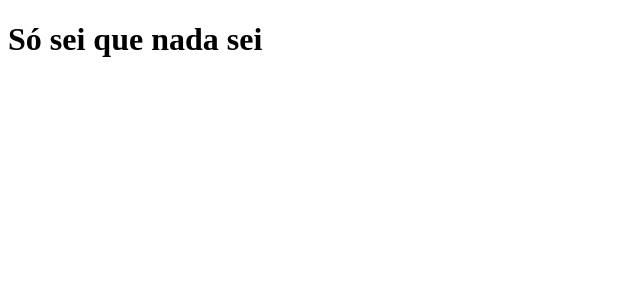
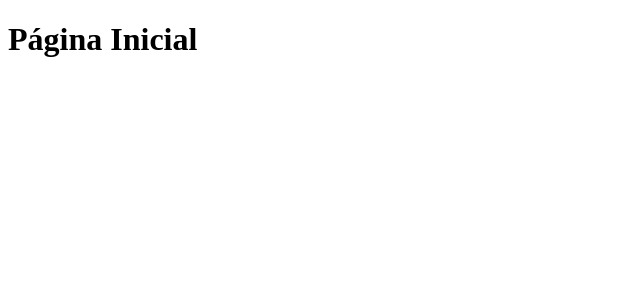
Before and after one commit to gwostp/Curso.dev, a Next.js app: page / in a window 1280 px wide. Shown: the top 300 px of the page, without its empty margins (0-640 px from the left). Built offline with nearby package versions, Linux system fonts and the light colour scheme.

Commit message:
adiciona pagina inicial e remove .next do git

```diff
--- a/pages/index.js
+++ b/pages/index.js
@@ -1,5 +1,5 @@
 function Home() {
-    return <h1>Só sei que nada sei</h1>
+    return <h1>Página Inicial</h1>
 }
 
 export default Home;
```
